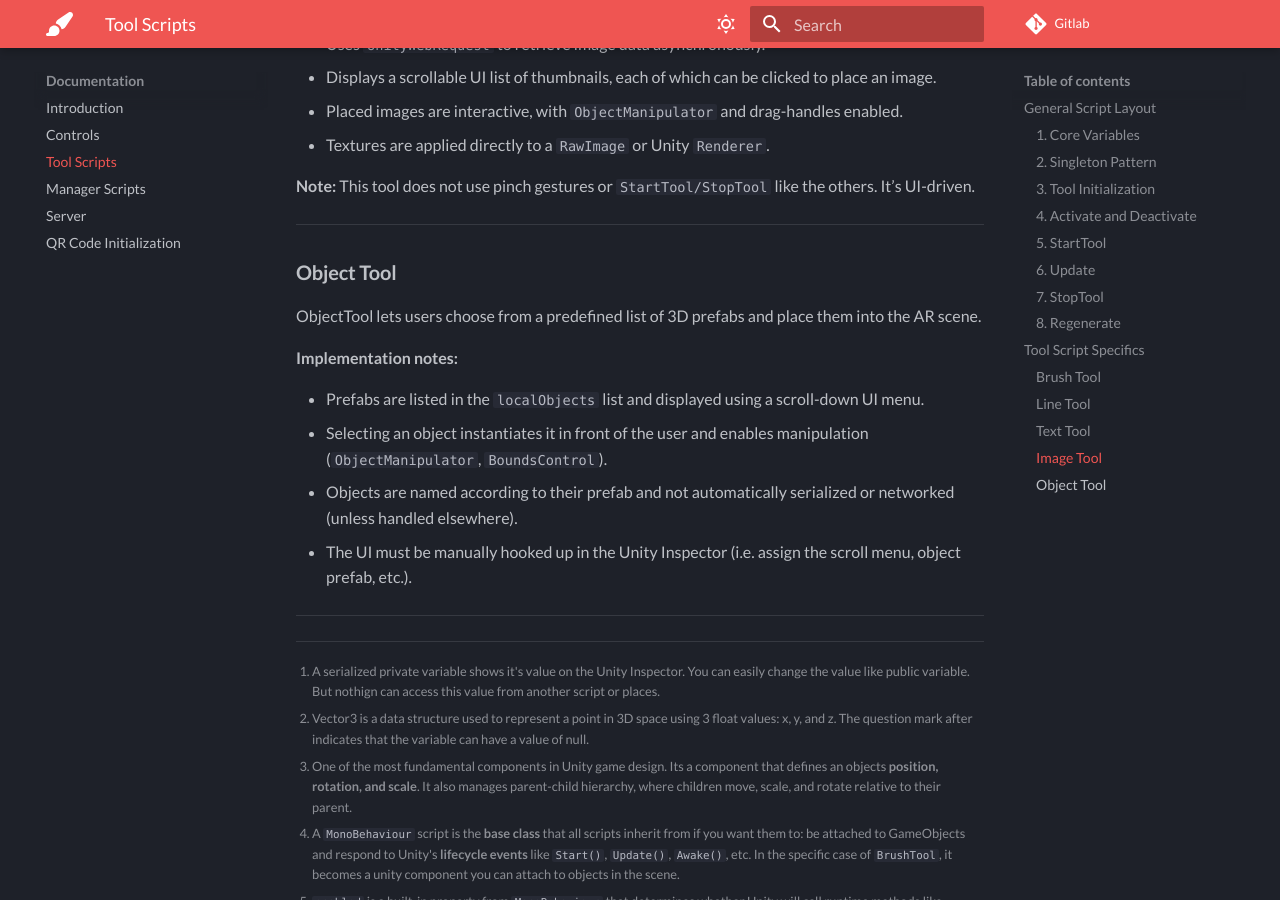
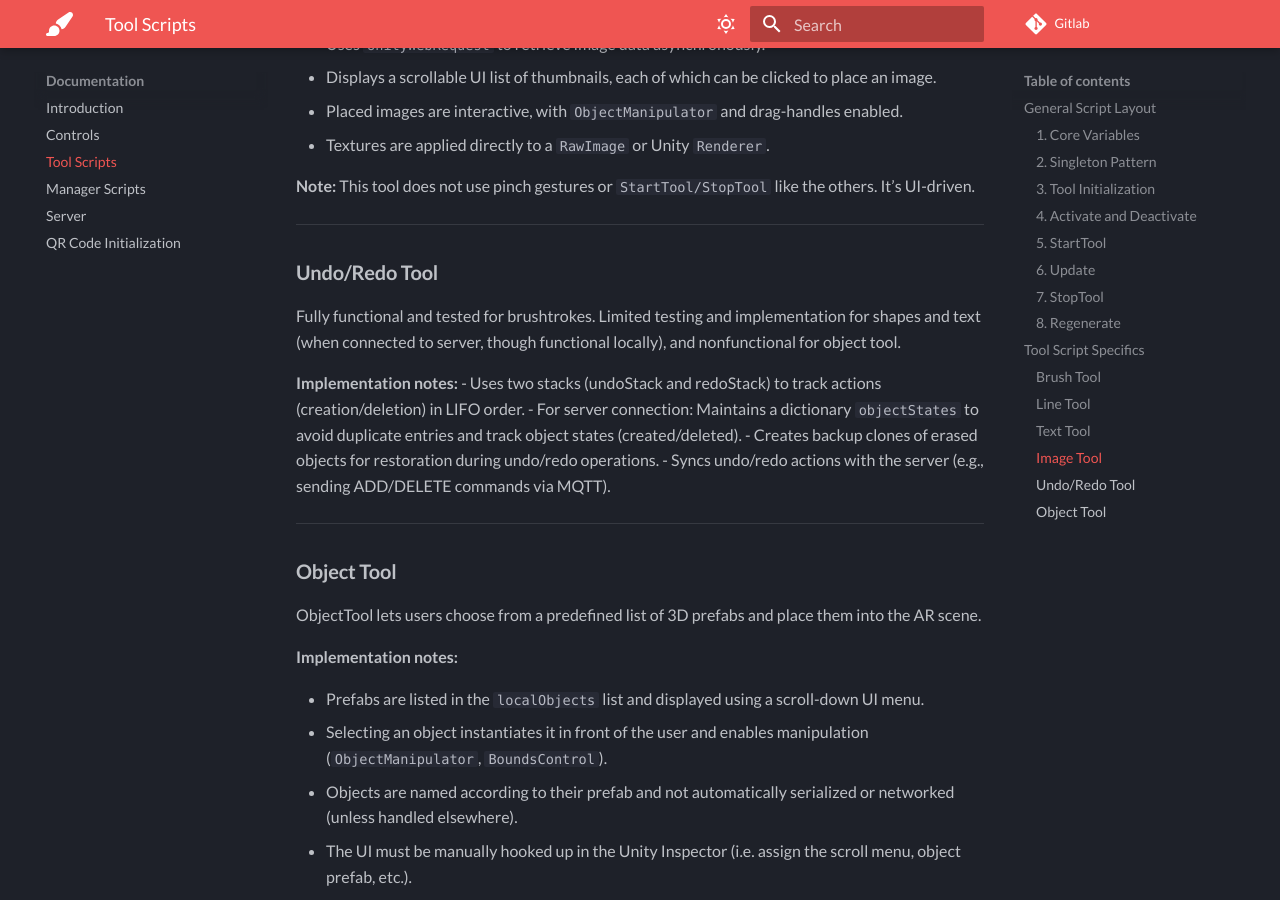
Before and after one commit to hwassermann18/ar-mural-website, an MkDocs documentation site: the page built from docs/tool_scripts.md, in a window 1280 px wide and 900 px high, scrolled down 8587 px. Built offline with MkDocs 1.6.1 and Material for MkDocs 9.7.7, drawn with Linux system fonts in a browser that asks for light colours; some web fonts are replaced.

Commit message:
undo/redo tool doc

```diff
--- a/docs/tool_scripts.md
+++ b/docs/tool_scripts.md
@@ -318,6 +318,18 @@ ImageTool fetches 2D images from Unsplash using their API and lets users place t
 
 ---
 
+
+### **Undo/Redo Tool**
+Fully functional and tested for brushtrokes. Limited testing and implementation for shapes and text (when connected to server, though functional locally), and nonfunctional for object tool.
+
+**Implementation notes:**
+- Uses two stacks (undoStack and redoStack) to track actions (creation/deletion) in LIFO order.
+- For server connection: Maintains a dictionary `objectStates` to avoid duplicate entries and track object states (created/deleted).
+- Creates backup clones of erased objects for restoration during undo/redo operations.
+- Syncs undo/redo actions with the server (e.g., sending ADD/DELETE commands via MQTT).
+
+---
+
 ### **Object Tool**
 ObjectTool lets users choose from a predefined list of 3D prefabs and place them into the AR scene.
 
```
